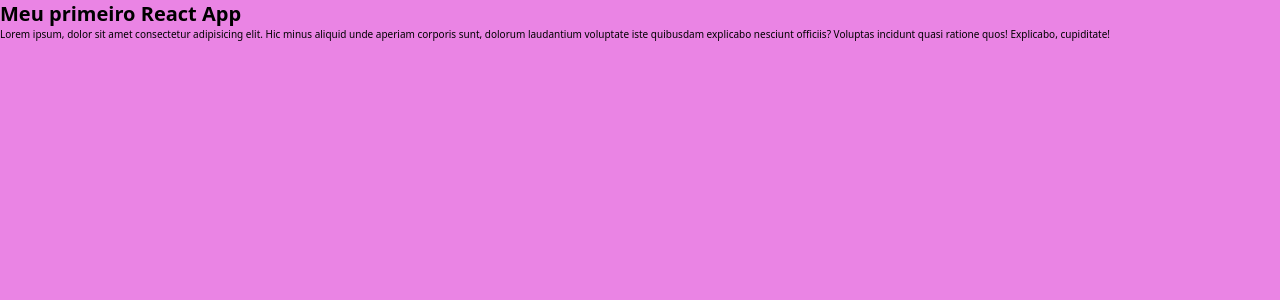
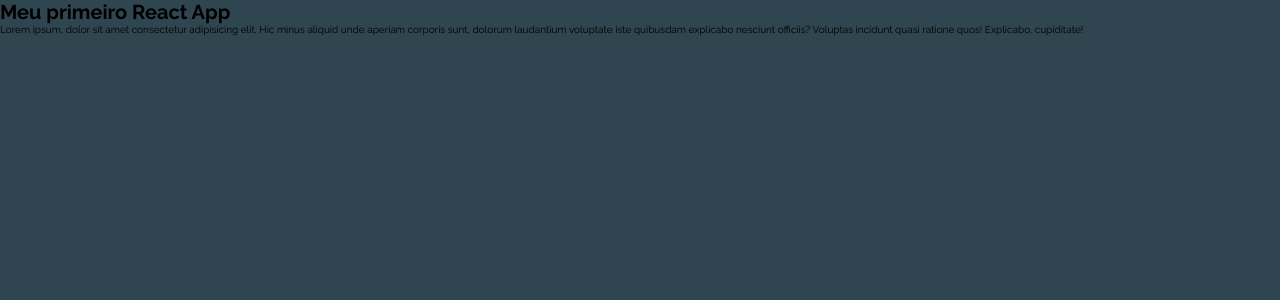
Before and after one commit to EmillySuyane/PPI-4INF2V, a React (Vite) app: page / in a window 1280 px wide. Shown: the top 300 px of the page. Built offline with nearby package versions, Linux system fonts and the light colour scheme.

Commit message:
aula 22/05/25

```diff
--- a/src/styles/global.css
+++ b/src/styles/global.css
@@ -1,4 +1,4 @@
-@import url("https://fonts.googleapis.com/css2?family=Raleway:ital,wght@0,100..900;1,100..900&family=Share+Tech&display=swap");
+@import url("https://fonts.googleapis.com/css2?family=Raleway:ital,wght@0,100..900;1,100..900&family=Roboto:ital,wght@0,100;0,300;0,400;0,500;0,700;0,900;1,100;1,300;1,400;1,500;1,700;1,900&family=Share+Tech&display=swap");
 
 * {
   margin: 0;
@@ -11,9 +11,12 @@
 }
 
 body {
-  font-family: "Releway", system-ui, -apple-system, BlinkMacSystemFont,
+  font-family: "Raleway", system-ui, -apple-system, BlinkMacSystemFont,
     "Segoe UI", Roboto, Oxygen, Ubuntu, Cantarell, "Open Sans", "Helvetica Neue",
     sans-serif;
 
-   background-color: var(--blush);
+  background-color: var(--primary-dark);
+  color: var(--primary-contrast);
+  background-color: var(--primary);
+  color: var(--primary-contrast-dark);
 }
--- a/src/styles/theme.css
+++ b/src/styles/theme.css
@@ -1,7 +1,25 @@
 :root {
-   --sky-blue: #78c0e0ff;
-   --tyrian-purple: #64113fff;
-   --blush: rgba(230, 106, 223, 0.822);
-   --salmon-pink: #f29ca3ff;
-   --tea-rose-red: #f7cacdff;
-}
+    --black: #000000ff;
+    --charcoal: #2f4550ff;
+    --paynes-gray: #586f7cff;
+    --light-blue: #b8dbd9ff;
+    --ghost-white: #f4f4f9ff;
+
+    --primary: #2f4550ff;
+    --primary-light: #4e6370ff;
+    --primary-dark: #1a2933ff;
+    --primary-contrast: #f4f4f9ff;
+    --primary-muted: #87939aff;
+
+    --gray-50: #f9fafb;
+    --gray-100: #f3f4f6;
+    --gray-200: #e5e7eb;
+    --gray-300: #d1d5db;
+    --gray-400: #9ca3af;
+    --gray-500: #6b7280;
+    --gray-600: #4b5563;
+    --gray-700: #374151;
+    --gray-800: #1f2937;
+    --gray-900: #111827;
+
+   }
```
Also changed, not shown: src/MyText.jsx (added, +17 -0 lines), src/styles/MyText.module.css (added, +25 -0 lines).
